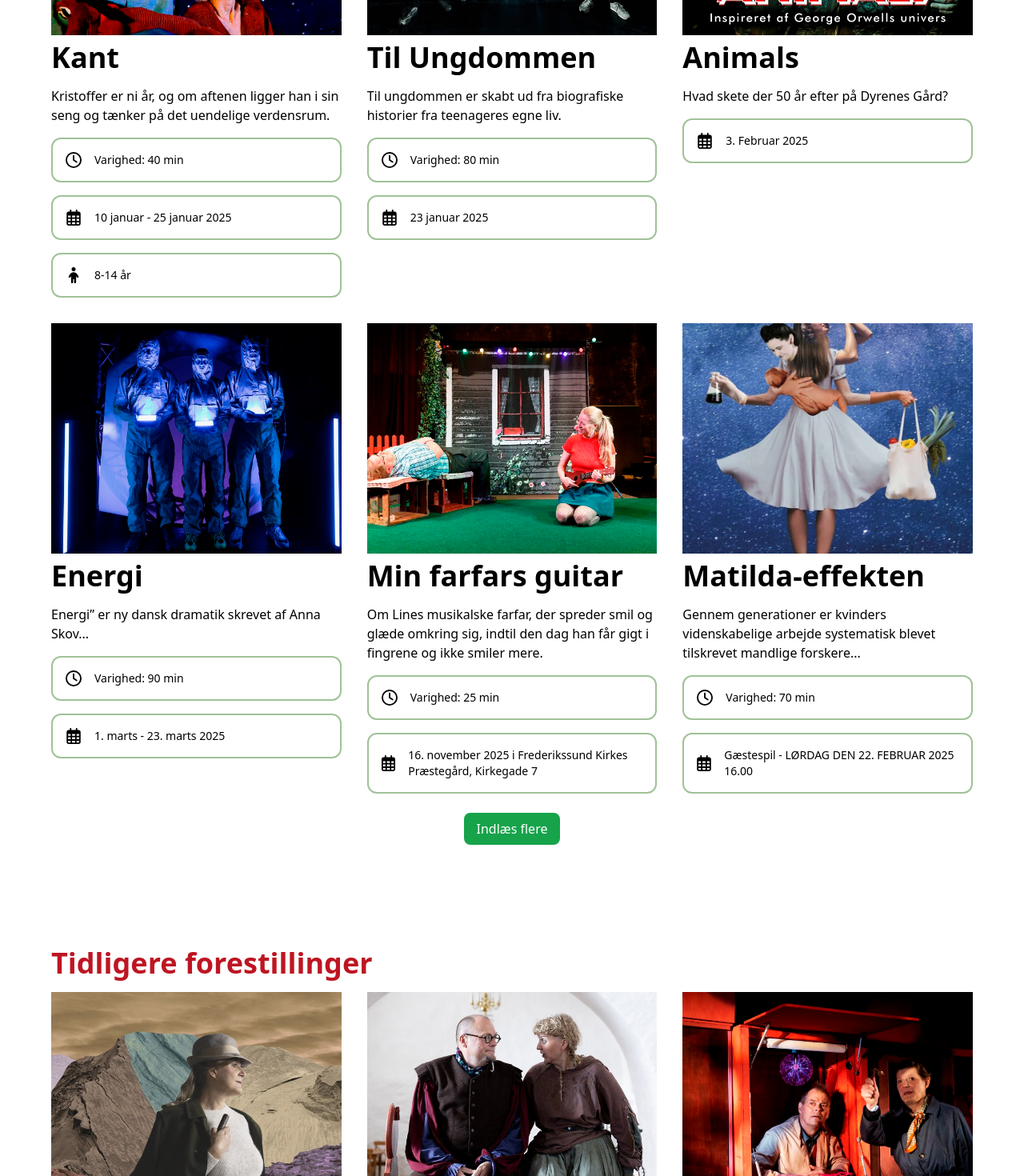
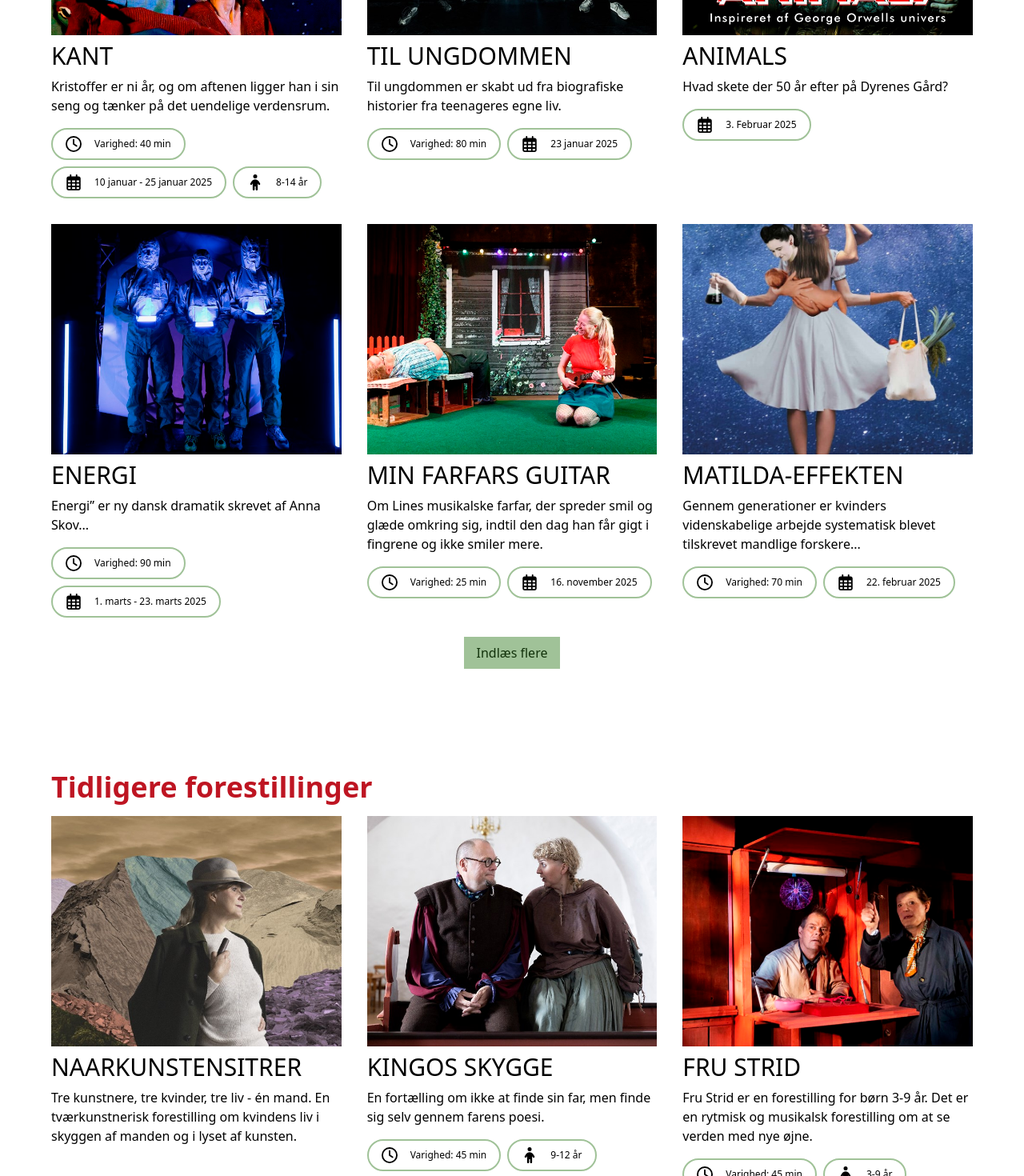
Before and after one commit to WeeWillow/mmd3_parkteatret, a Vue app: page /forestillinger in a window 1280 px wide. Shown: the part 1260-2730 px from the top of the page at 80% size. Built offline with nearby package versions, Linux system fonts and the light colour scheme.

Commit message:
added transitions and fixed colours/fonts/spacing

```diff
--- /dev/null
+++ b/src/components/UI/EntryCard.vue
@@ -0,0 +1,16 @@
+<template>
+  <div class="relative bg-white overflow-hidden h-64 cursor-pointer transition hover:scale-105">
+    <img :src="imageSrc" :alt="altText" class="w-full h-full object-cover" />
+    <div class="absolute inset-x-0 bottom-0 bg-black text-white px-4 py-4">
+      <h3 class="font-bold text-center">{{ title }}</h3>
+    </div>
+  </div>
+</template>
+
+<script setup>
+defineProps({
+  imageSrc: String,
+  altText: String,
+  title: String,
+});
+</script>
--- a/src/views/EnkeltForestillingView.vue
+++ b/src/views/EnkeltForestillingView.vue
@@ -360,21 +360,21 @@ const changeImage = (newImage) => {
     <h2 class="text-2xl font-semibold mb-6">Se vores andre forestillinger</h2>
     <div class="grid md:grid-cols-3 gap-8">
 
-      <div class="relative bg-white  overflow-hidden h-64 cursor-pointer">
+      <div class="relative bg-white  overflow-hidden h-64 cursor-pointer  transition hover:scale-105">
         <img src="/assets/img/energi.jpg" alt="Energi" class="w-full h-full object-cover">
         <div class="absolute inset-x-0 bottom-0 bg-black text-white px-4 py-2">
           <h3 class="font-bold text-center">Energi</h3>
         </div>
       </div>
 
-      <div class="relative bg-white  overflow-hidden h-64 cursor-pointer">
+      <div class="relative bg-white  overflow-hidden h-64 cursor-pointer  transition hover:scale-105">
         <img src="/assets/img/animals.jpg" alt="Animals" class="w-full h-full object-cover">
         <div class="absolute inset-x-0 bottom-0 bg-black text-white px-4 py-2">
           <h3 class="font-bold text-center">Animals</h3>
         </div>
       </div>
 
-      <div class="relative bg-white overflow-hidden h-64 cursor-pointer">
+      <div class="relative bg-white overflow-hidden h-64 cursor-pointer  transition hover:scale-105">
         <img src="/assets/img/ungdommen.jpg" alt="Til Ungdommen" class="w-full h-full object-cover">
         <div class="absolute inset-x-0 bottom-0 bg-black text-white px-4 py-2">
           <h3 class="font-bold text-center">Til Ungdommen</h3>
--- a/src/views/ForestillingerView.vue
+++ b/src/views/ForestillingerView.vue
@@ -1,5 +1,6 @@
 <script setup>
 import { ref } from 'vue';
+import EntryCard from '@/components/UI/EntryCard.vue';
 
 // Cards data for the first 6 visible cards
 const visibleCards = [
@@ -44,7 +45,7 @@ const visibleCards = [
     title: "Min farfars guitar",
     description: "Om Lines musikalske farfar, der spreder smil og glæde omkring sig, indtil den dag han får gigt i fingrene og ikke smiler mere.",
     duration: "Varighed: 25 min",
-    date: "16. november 2025 i Frederikssund Kirkes Præstegård, Kirkegade 7",
+    date: "16. november 2025",
     age: "3-6 år og +65 år",
     image: "/assets/img/min-farfars-guitar.jpg",
     icon1: "/assets/icons/clock-regular.svg",
@@ -54,7 +55,7 @@ const visibleCards = [
     title: "Matilda-effekten",
     description: "Gennem generationer er kvinders videnskabelige arbejde systematisk blevet tilskrevet mandlige forskere...",
     duration: "Varighed: 70 min",
-    date: "Gæstespil - LØRDAG DEN 22. FEBRUAR 2025 16.00",
+    date: "22. februar 2025",
     image: "/assets/img/matilda.jpg",
     icon1: "/assets/icons/clock-regular.svg",
     icon2: "/assets/icons/calendar-days-regular.svg"
@@ -74,10 +75,10 @@ const hiddenCards = [
   },
   {
     title: "Marias barn - Guds søn",
-    description: "Med menneskelige øjne vil vi se på det guddommelige. Vi fortæller hele den fantastiske historie om Jesus, fra undfangelsen i moders liv, til korsfæstelse og genopstandelse.",
+    description: "Med menneskelige øjne vil vi se på det guddommelige. Vi fortæller hele den fantastiske historie om Jesus...",
     duration: "Varighed: 60 min",
-    date: "19. oktober - 09. november 2024 & 13. - 20. januar 2025",
-    date: "11 år",
+    date: "19. okt - 09. nov 2024 & 13. - 20. jan 2025",
+    age: "11 år",
     image: "/assets/img/Marias-barn.jpg",
     icon1: "/assets/icons/clock-regular.svg",
     icon2: "/assets/icons/calendar-days-regular.svg"
@@ -98,7 +99,7 @@ const hiddenCards = [
 const kommende = [
   {
     title: "Naarkunstensitrer",
-    description: "Tre kunstnere, tre kvinder, tre liv - én mand. En tværkunstnerisk forestilling om kvindens liv i skyggen af manden og i lyset af kunsten. Vi belyser historien om dem i dette teaterstykke om kunst, kærlighed og identitet.",
+    description: "Tre kunstnere, tre kvinder, tre liv - én mand. En tværkunstnerisk forestilling om kvindens liv i skyggen af manden og i lyset af kunsten.",
     image: "/assets/img/naarkunstensitrer.jpg",
     icon1: "/assets/icons/clock-regular.svg",
     icon2: "/assets/icons/calendar-days-regular.svg",
@@ -127,7 +128,7 @@ const kommende = [
   },
   {
     title: "Udenfor lands lov og ret",
-    description: "Hvordan dømmer man den skyldige, når ingen er uskyldig? Og hvem går man til, når alle er indblandet? Udenfor Lands Lov og Ret er et socialrealistisk krimidrama om et samfund hvor de fleste gør, hvad der passer dem og resten lukker øjnene.",
+    description: "Hvordan dømmer man den skyldige, når ingen er uskyldig? Og hvem går man til, når alle er indblandet? ",
     duration: "Varighed: 75 min",
     age: "13-105 år",
     image: "/assets/img/lov-ret.jpg",
@@ -145,18 +146,13 @@ const kommende = [
   },
   {
     title: "Tolken - hvortil min verden går",
-    description: "Forestillingen er en dramatisering af den sande fortælling om Ingeborg Stemann der under 1. verdenskrig rejser til Horserødlejren for at hjælpe de russiske flygtninge. ",
+    description: "Forestillingen er en dramatisering af den sande fortælling om Ingeborg Stemann der under 1. verdenskrig...",
     image: "/assets/img/forestillinger-entry.png",
     icon1: "/assets/icons/clock-regular.svg",
     icon2: "/assets/icons/calendar-days-regular.svg",
     icon3: "/assets/icons/child-solid.svg",
   },
 ];
-
-
-
-
-
 
 
 // Ref for toggle state for indlæs mere og mindre)
@@ -188,18 +184,14 @@ const toggleShowMore = () => {
             </p>
             <a href="#" class="text-red-400 font-semibold inline-flex items-center space-x-2 hover:text-[#BE1522]">
               <span>Read More</span>
-  <i class="mdi mdi-arrow-right ml-2 text-red-400 hover:text-red-500"></i>
+              <i class="mdi mdi-arrow-right ml-2 text-red-400 hover:text-[#BE1522]"></i>
             </a>
 
           </div>
         </div>
 
         <!-- Image Section -->
-    <img
-      class="w-full h-[400px] object-cover order-first md:order-last"
-      src="/assets/img/red-mask.jpg"
-      alt="Rød teater maske"
-    >
+        <img class="w-full h-[400px] object-cover order-first md:order-last" src="/assets/img/red-mask.jpg" alt="Rød teater maske">
       </div>
     </section>
 
@@ -210,38 +202,25 @@ const toggleShowMore = () => {
         <!-- Bruger v-for for at loop igennem vores data, som i dette tilfælde er visible cards -->
         <div v-for="(card, index) in visibleCards" :key="index" class="max-w-md overflow-hidden cursor-pointer">
           <!-- En router som er bygget på kant kortet, som så leder til vores enkelte forestillinger. Det den gøre er at finde en router med navnet 'enkelteforestillinger, som er i vores index.js som er vores routers' -->
-      <router-link
-        v-if="card.title === 'Kant'"
-        :to="{ name: 'kant' }"
-        class="block"
-      >
+          <router-link v-if="card.title === 'Kant'" :to="{ name: 'kant' }" class="block">
             <!-- Bruger den dynamiske måde at fremvise billede og alt tekst-->
-        <img :src="card.image" :alt="card.title" class="w-full h-72 object-cover" />
+            <img :src="card.image" :alt="card.title" class="w-full h-72 object-cover transition hover:scale-105" />
             <div>
-          <h2 class="text-4xl font-semibold mb-4 mt-2">{{ card.title }}</h2>
-          <p class="mb-4">{{ card.description }}</p>
-          <div class="flex flex-col space-y-4">
+              <h2 class="text-3xl font-light uppercase mb-2 mt-2">{{ card.title }}</h2>
+              <p class="font-light mb-4">{{ card.description }}</p>
+              <div class="flex flex-wrap gap-2">
                 <!--her så laver vi v-if for at sige hvis det er icon1 og duration så ville den vise den bestemte indhold, hvis en af dem mangler så vil det ikke blive vist noget.-->
-            <div
-              v-if="card.icon1 && card.duration"
-              class="border-2 border-[#A0C298] p-4 rounded-xl flex items-center justify-start"
-            >
+                <div v-if="card.icon1 && card.duration" class="border-2 border-[#A0C298] px-4 py-2 rounded-full flex items-center">
                   <img :src="card.icon1" alt="Clock Icon" class="h-5 w-5 mr-4">
-              <p class="text-sm font-medium">{{ card.duration }}</p>
+                  <p class="text-xs font-light">{{ card.duration }}</p>
                 </div>
-            <div
-              v-if="card.icon2 && card.date"
-              class="border-2 border-[#A0C298] p-4 rounded-xl flex items-center justify-start"
-            >
+                <div v-if="card.icon2 && card.date" class="border-2 border-[#A0C298] px-4 py-2 rounded-full flex items-center">
                   <img :src="card.icon2" alt="Calendar Icon" class="h-5 w-5 mr-4">
-              <p class="text-sm font-medium">{{ card.date }}</p>
+                  <p class="text-xs font-light">{{ card.date }}</p>
                 </div>
-            <div
-              v-if="card.icon3 && card.age"
-              class="border-2 border-[#A0C298] p-4 rounded-xl flex items-center justify-start"
-            >
+                <div v-if="card.icon3 && card.age" class="border-2 border-[#A0C298] px-4 py-2 rounded-full flex items-center">
                   <img :src="card.icon3" alt="Calendar Icon" class="h-5 w-5 mr-4">
-              <p class="text-sm font-medium">{{ card.age }}</p>
+                  <p class="text-xs font-light">{{ card.age }}</p>
                 </div>
               </div>
             </div>
@@ -250,31 +229,22 @@ const toggleShowMore = () => {
           <!-- Hvis det uheldigvis ikke er sådan et kort med det korrekte navn, så er det en fallback -->
           <div v-else>
             <!-- Bruger den dynamiske måde at fremvise billede og alt tekst-->
-        <img :src="card.image" :alt="card.title" class="w-full h-72 object-cover" />
+            <img :src="card.image" :alt="card.title" class="w-full h-72 object-cover transition hover:scale-105" />
             <div>
-          <h2 class="text-4xl font-semibold mb-4 mt-2">{{ card.title }}</h2>
-          <p class="mb-4">{{ card.description }}</p>
-          <div class="flex flex-col space-y-4">
-            <div
-              v-if="card.icon1 && card.duration"
-              class="border-2 border-[#A0C298] p-4 rounded-xl flex items-center justify-start"
-            >
+              <h2 class="text-3xl font-light uppercase mb-2 mt-2">{{ card.title }}</h2>
+              <p class="font-light mb-4">{{ card.description }}</p>
+              <div class="flex flex-wrap gap-2">
+                <div v-if="card.icon1 && card.duration" class="border-2 border-[#A0C298] px-4 py-2 rounded-full flex items-center">
                   <img :src="card.icon1" alt="Clock Icon" class="h-5 w-5 mr-4">
-              <p class="text-sm font-medium">{{ card.duration }}</p>
+                  <p class="text-xs font-light">{{ card.duration }}</p>
                 </div>
-            <div
-              v-if="card.icon2 && card.date"
-              class="border-2 border-[#A0C298] p-4 rounded-xl flex items-center justify-start"
-            >
+                <div v-if="card.icon2 && card.date" class="border-2 border-[#A0C298] px-4 py-2 rounded-full flex items-center">
                   <img :src="card.icon2" alt="Calendar Icon" class="h-5 w-5 mr-4">
-              <p class="text-sm font-medium">{{ card.date }}</p>
+                  <p class="text-xs font-light">{{ card.date }}</p>
                 </div>
-            <div
-              v-if="card.icon3 && card.age"
-              class="border-2 border-[#A0C298] p-4 rounded-xl flex items-center justify-start"
-            >
+                <div v-if="card.icon3 && card.age" class="border-2 border-[#A0C298] px-4 py-2 rounded-full flex items-center">
                   <img :src="card.icon3" alt="Calendar Icon" class="h-5 w-5 mr-4">
-              <p class="text-sm font-medium">{{ card.age }}</p>
+                  <p class="text-xs font-light">{{ card.age }}</p>
                 </div>
               </div>
             </div>
@@ -287,9 +257,7 @@ const toggleShowMore = () => {
     <!-- Button til at vise flere cards-->
     <!-- En eventlistener som er en knap, som bliver reageret når den bliver trykket på, med formål at fremvise flere cards-->
     <section class="mt-6 text-center mt-6">
-        <button
-          @click="toggleShowMore"
-          class="bg-green-600 text-white px-4 py-2 rounded-lg transition-all duration-300 mx-auto block">
+      <button @click="toggleShowMore" class="bg-[#A0C298] text-[#12320B] px-4 py-2 transition ease-in-out hover:scale-105 hover:text-white mx-auto block">
         {{ showMore ? 'Se mindre' : 'Indlæs flere' }}
       </button>
     </section>
@@ -298,18 +266,18 @@ const toggleShowMore = () => {
     <section v-show="showMore" class="mt-6">
       <div class="grid grid-cols-1 sm:grid-cols-2 lg:grid-cols-3 gap-8">
         <div v-for="(card, index) in hiddenCards" :key="'hidden-' + index" class="max-w-md overflow-hidden cursor-pointer">
-            <img :src="card.image" :alt="card.title" class="w-full h-72 object-cover" />
+          <img :src="card.image" :alt="card.title" class="w-full h-72 object-cover transition hover:scale-105" />
           <div>
-              <h2 class="text-4xl font-semibold mb-4 mt-2">{{ card.title }}</h2>
-              <p class="mb-4">{{ card.description }}</p>
-              <div class="flex flex-col space-y-4">
-                <div class="border-2 border-[#A0C298] p-4 rounded-xl flex items-center justify-start">
+            <h2 class="text-3xl font-light uppercase mb-2 mt-2">{{ card.title }}</h2>
+            <p class="font-light mb-4">{{ card.description }}</p>
+            <div class="flex flex-wrap gap-2">
+              <div class="border-2 border-[#A0C298] px-4 py-2 rounded-full flex items-center">
                 <img :src="card.icon1" alt="Clock Icon" class="h-5 w-5 mr-4">
-                  <p class="text-sm font-medium">{{ card.duration }}</p>
+                <p class="text-xs font-light">{{ card.duration }}</p>
               </div>
-                <div class="border-2 border-[#A0C298] p-4 rounded-xl flex items-center justify-start">
+              <div class="border-2 border-[#A0C298] px-4 py-2 rounded-full flex items-center">
                 <img :src="card.icon2" alt="Calendar Icon" class="h-5 w-5 mr-4">
-                  <p class="text-sm font-medium">{{ card.date }}</p>
+                <p class="text-xs font-light">{{ card.date }}</p>
               </div>
             </div>
           </div>
@@ -322,31 +290,30 @@ const toggleShowMore = () => {
       <div class="grid grid-cols-1 sm:grid-cols-2 lg:grid-cols-3 gap-8">
         <!-- kommende Cards Section -->
         <div v-for="(card, index) in kommende" :key="index" class="max-w-md overflow-hidden cursor-pointer">
-            <img :src="card.image" :alt="card.title" class="w-full h-72 object-cover" />
+          <img :src="card.image" :alt="card.title" class="w-full h-72 object-cover transition hover:scale-105" />
           <div>
-              <h2 class="text-4xl font-semibold mb-4 mt-2">{{ card.title }}</h2>
-              <p class="mb-4">{{ card.description }}</p>
-              <div class="flex flex-col space-y-4">
-                <div v-if="card.icon1 && card.duration" class="border-2 border-[#A0C298] p-4 rounded-xl flex items-center justify-start">
+            <h2 class="text-3xl font-light uppercase mb-2 mt-2">{{ card.title }}</h2>
+            <p class="font-light mb-4">{{ card.description }}</p>
+            <div class="flex flex-wrap gap-2">
+              <div v-if="card.icon1 && card.duration" class="border-2 border-[#A0C298] px-4 py-2 rounded-full flex items-center">
                 <img :src="card.icon1" alt="Clock Icon" class="h-5 w-5 mr-4">
-                  <p class="text-sm font-medium">{{ card.duration }}</p>
+                <p class="text-xs font-light">{{ card.duration }}</p>
               </div>
 
-                <div v-if="card.icon2 && card.date" class="border-2 border-[#A0C298] p-4 rounded-xl flex items-center justify-start">
+              <div v-if="card.icon2 && card.date" class="border-2 border-[#A0C298] px-4 py-2 rounded-full flex items-center">
                 <img :src="card.icon2" alt="Calendar Icon" class="h-5 w-5 mr-4">
-                  <p class="text-sm font-medium">{{ card.date }}</p>
+                <p class="text-xs font-light">{{ card.date }}</p>
               </div>
-                <div v-if="card.icon3 && card.age" class="border-2 border-[#A0C298] p-4 rounded-xl flex items-center justify-start">
+              <div v-if="card.icon3 && card.age" class="border-2 border-[#A0C298] px-4 py-2 rounded-full flex items-center">
                 <img :src="card.icon3" alt="Calendar Icon" class="h-5 w-5 mr-4">
-                  <p class="text-sm font-medium">{{ card.age }}</p>
+                <p class="text-xs font-light">{{ card.age }}</p>
               </div>
             </div>
           </div>
         </div>
       </div>
       <section class="mt-6 text-center mt-[8rem]">
-        <button
-          class="bg-green-600 text-white px-4 py-2 mx-auto">
+        <button class="bg-[#a0c29880] text-gray-400 px-4 py-2 transition ease-in-out hover:scale-105 hover:text-white mx-auto block">
           Indlæs flere
         </button>
       </section>
@@ -354,8 +321,8 @@ const toggleShowMore = () => {
     <!--FAQ-->
     <section class="mb-20 mt-[6rem]" id="faq-section">
       <div class="ms-7">
-    <h2 class="text-2xl font-semibold mb-4">Ofte stillede spørgsmål</h2>
-    <div class="space-y-4">
+        <h2 class="mb-4 text-red-400 size-full text-2xl">Ofte stillede spørgsmål</h2>
+        <div class="space-y-6">
 
           <div class="grid grid-cols-1 md:grid-cols-3 gap-40">
             <h3 class="font-bold md:col-span-1">Hvordan køber jeg billetter til teatret?</h3>
@@ -386,33 +353,13 @@ const toggleShowMore = () => {
     <section class="ms-7 mt-10 pb-10">
       <div class="max-w-7xl mx-auto ">
         <div class="grid md:grid-cols-3 gap-8">
-
-      <div class="relative overflow-hidden h-64 cursor-pointer">
-        <img src="/assets/img/biograf-entry.jpg" alt="Energi" class="w-full h-full object-cover">
-        <div class="absolute inset-x-0 bottom-0 bg-black  text-white  px-4 py-2">
-          <h3 class="font-bold text-center">Biograf</h3>
-        </div>
-      </div>
-
-      <div class="relative overflow-hidden h-64 cursor-pointer">
-        <img src="/assets/img/forestillinger-entry.png" alt="Animals" class="w-full h-full object-cover">
-        <div class="absolute inset-x-0 bottom-0 bg-black  text-white px-4 py-2">
-          <h3 class="font-bold text-center">Teatret</h3>
-        </div>
-      </div>
-
-      <div class="relative bg-white  overflow-hidden h-64 cursor-pointer">
-        <img src="/assets/img/huset-entry.jpg" alt="Til Ungdommen" class="w-full h-full object-cover">
-        <div class="absolute inset-x-0 bottom-0 bg-black  text-white px-4 py-2">
-          <h3 class="font-bold text-center">Huset</h3>
-        </div>
-      </div>
+          <EntryCard imageSrc="/assets/img/biograf-entry.jpg" altText="Energi" title="Biograf" />
+          <EntryCard imageSrc="/assets/img/forestillinger-entry.png" altText="Animals" title="Teatret" />
+          <EntryCard imageSrc="/assets/img/huset-entry.jpg" altText="Til Ungdommen" title="Huset" />
         </div>
       </div>
     </section>
   </div>
 </template>
 
-<style scoped>
-
-</style>
+<style scoped></style>
```
Also changed, not shown: src/components/Layout/TheNav.vue (+8 -8 lines), src/views/CafeView.vue (+5 -20 lines), src/views/ForsideView.vue (+33 -47 lines). Lines whose indentation alone changed are shown as unchanged.
